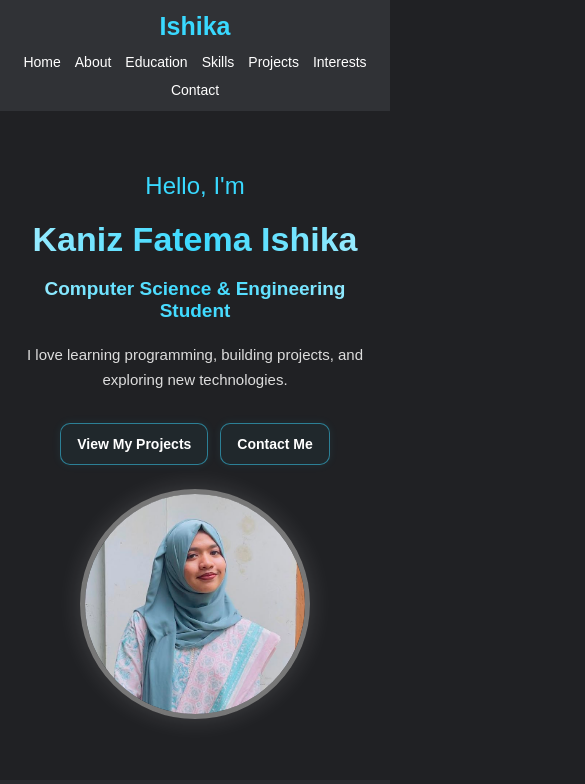
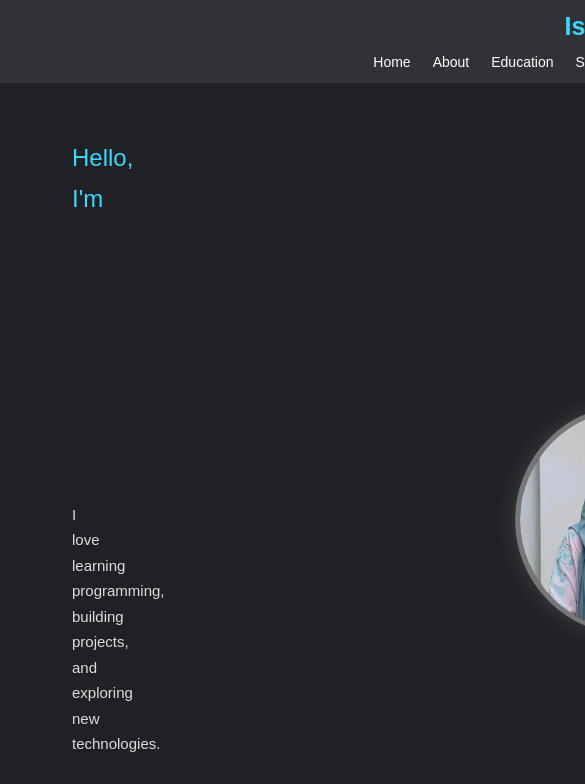
Before and after one commit to ishika405/ishika-s-portfolio, a plain HTML site: page index.html in a window 390 px wide. Shown: the top 784 px of the page, 585 px wide, since content can reach past the window. Drawn offline with Linux system fonts and the light colour scheme.

Commit message:
Add files via upload

```diff
--- a/index.html
+++ b/index.html
@@ -2,7 +2,7 @@
 <html lang="en">
 <head>
     <meta charset="UTF-8">
-   <meta name="viewport" content="width=device-width, initial-scale=1.0">
+   <meta name="viewport" content="width=1200">
     <title>Kaniz Fatema Ishika | Portfolio</title>
     <link rel="stylesheet" href="style.css">
 </head>
--- a/style.css
+++ b/style.css
@@ -741,3 +741,42 @@ footer {
         font-size: 14px;
     }
 }
+/* DESKTOP VIEW ON MOBILE */
+
+@media (max-width: 600px) {
+    body {
+        min-width: 1200px;
+        overflow-x: auto;
+    }
+
+    nav {
+        flex-wrap: nowrap;
+        justify-content: space-between;
+    }
+
+    nav ul {
+        flex-wrap: nowrap;
+        gap: 22px;
+    }
+
+    .hero {
+        flex-direction: row;
+        min-height: 90vh;
+    }
+
+    .education-container,
+    .projects-container {
+        grid-template-columns: repeat(3, minmax(0, 1fr));
+    }
+}
+
+/* RESTORE ANIMATIONS */
+
+.hero h1,
+section h2 {
+    animation: shine 4s linear infinite;
+}
+
+.hero-image img {
+    animation: floating 4s ease-in-out infinite;
+}
```
